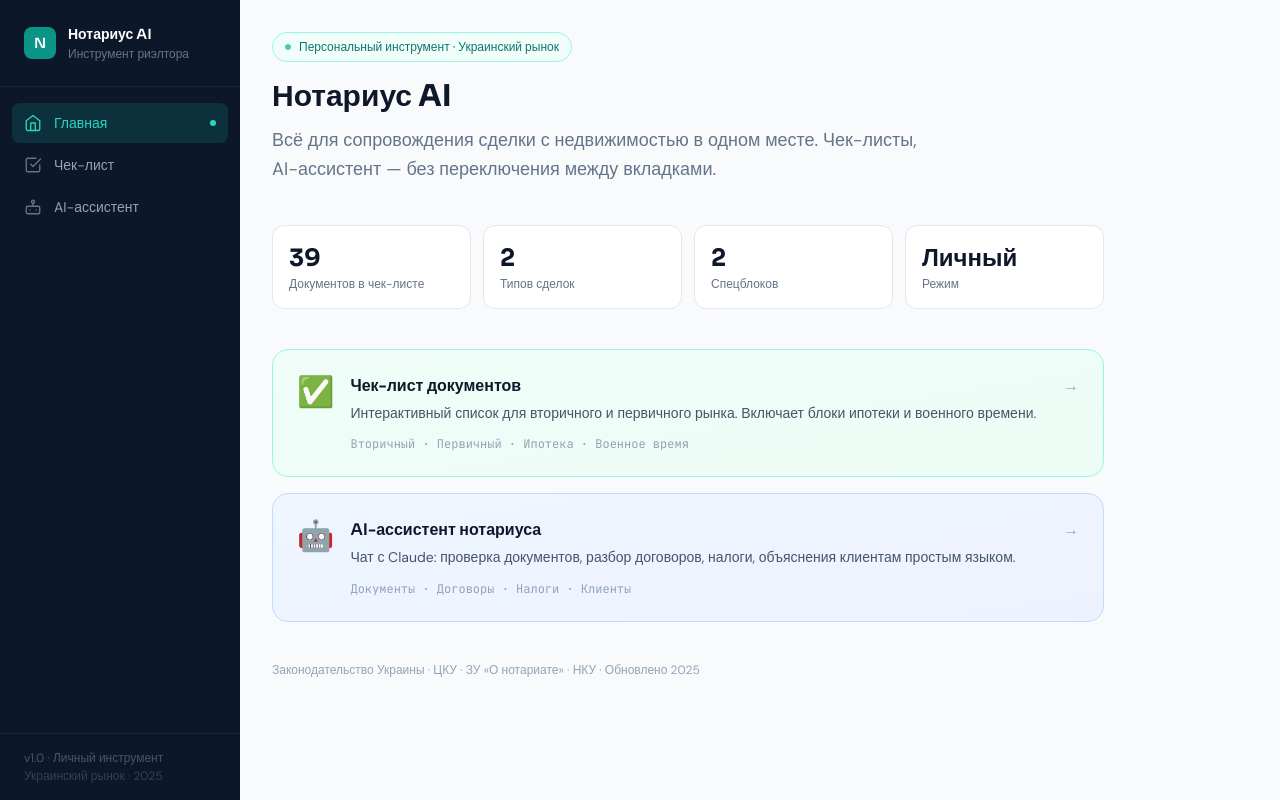
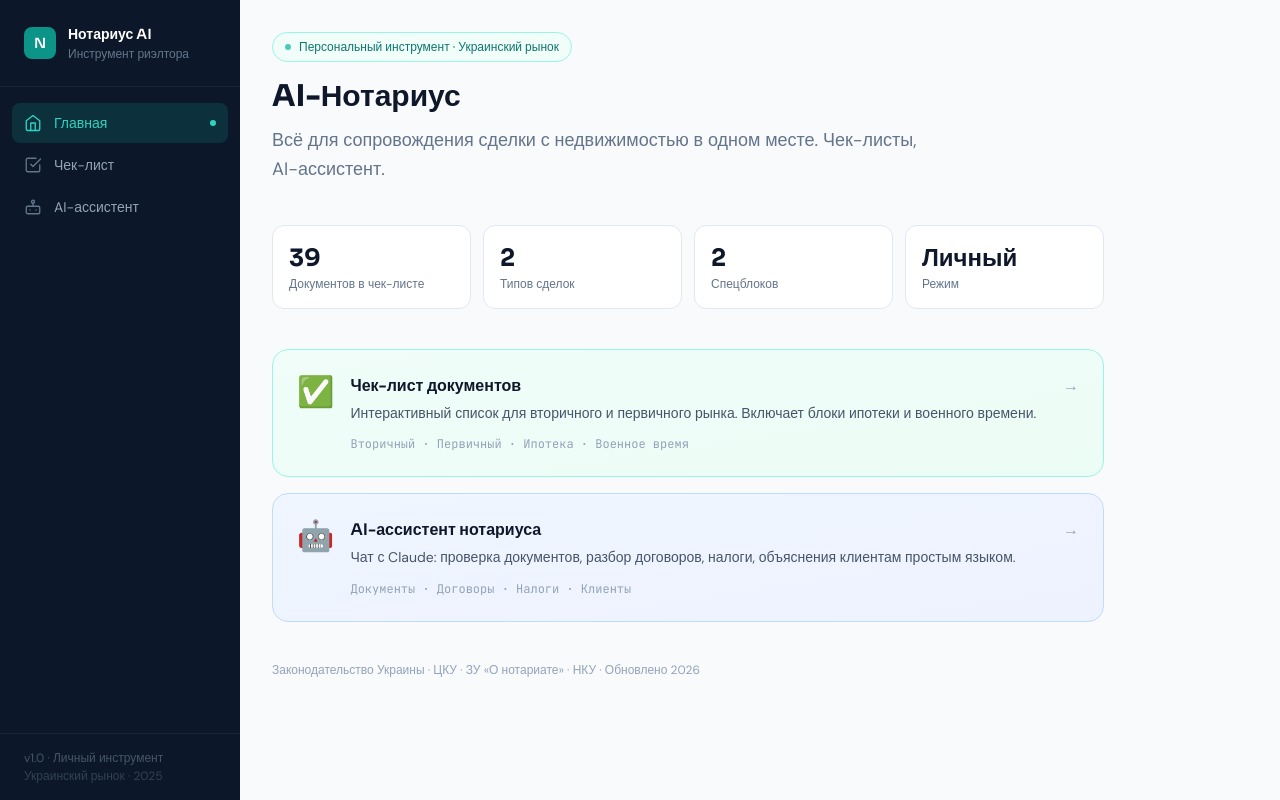
Before and after one commit to romasse/ai-notarius, a Next.js app: page / in a window 1280 px wide. Built offline with nearby package versions, Linux system fonts and the light colour scheme.

Commit message:
Update page.tsx

```diff
--- a/app/page.tsx
+++ b/app/page.tsx
@@ -37,10 +37,10 @@ export default function HomePage() {
           Персональный инструмент · Украинский рынок
         </div>
         <h1 className="text-3xl font-bold text-slate-900 mb-3" style={{fontFamily: 'Sora, sans-serif'}}>
-          Нотариус AI
+          AI-Нотариус
         </h1>
         <p className="text-slate-500 text-lg leading-relaxed max-w-2xl">
-          Всё для сопровождения сделки с недвижимостью в одном месте. Чек-листы, AI-ассистент — без переключения между вкладками.
+          Всё для сопровождения сделки с недвижимостью в одном месте. Чек-листы, AI-ассистент.
         </p>
       </div>
 
@@ -76,7 +76,7 @@ export default function HomePage() {
       </div>
 
       <p className="text-xs text-slate-400 mt-10">
-        Законодательство Украины · ЦКУ · ЗУ «О нотариате» · НКУ · Обновлено 2025
+        Законодательство Украины · ЦКУ · ЗУ «О нотариате» · НКУ · Обновлено 2026
       </p>
     </div>
   )
```
